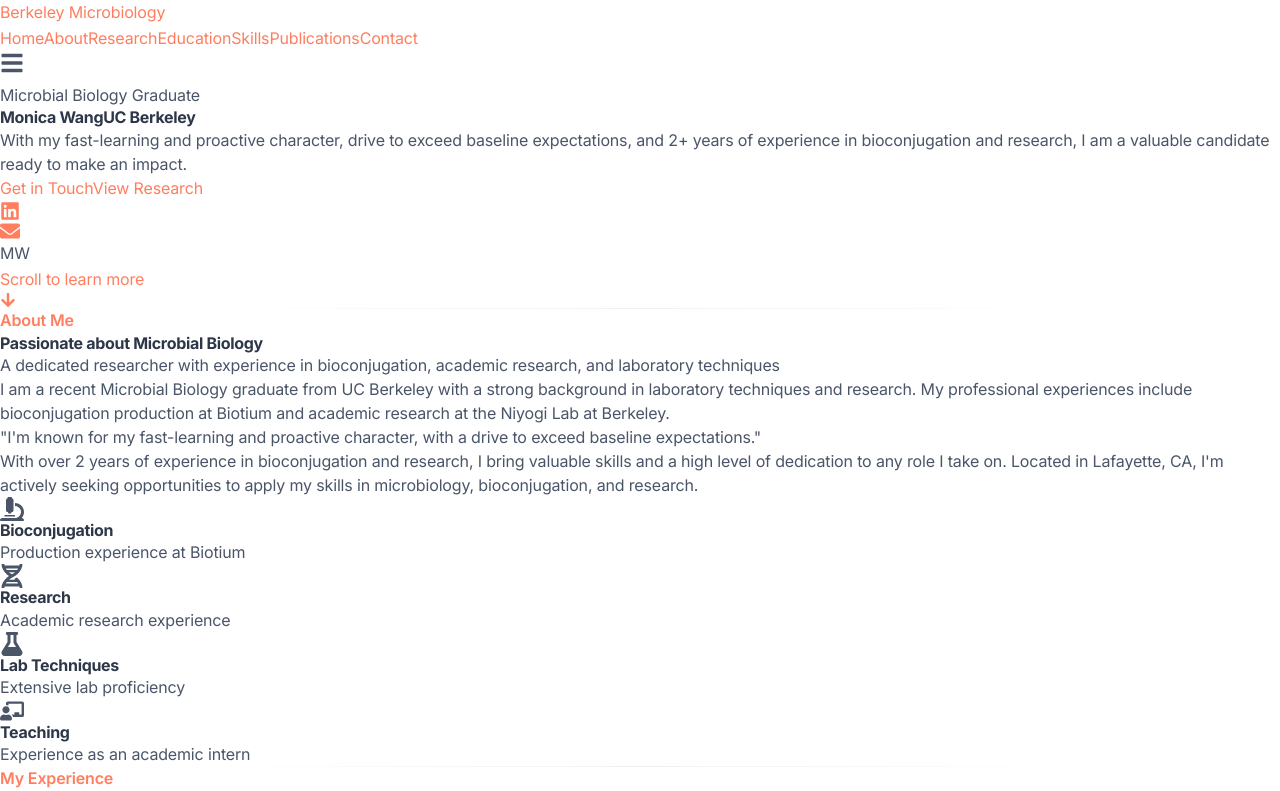
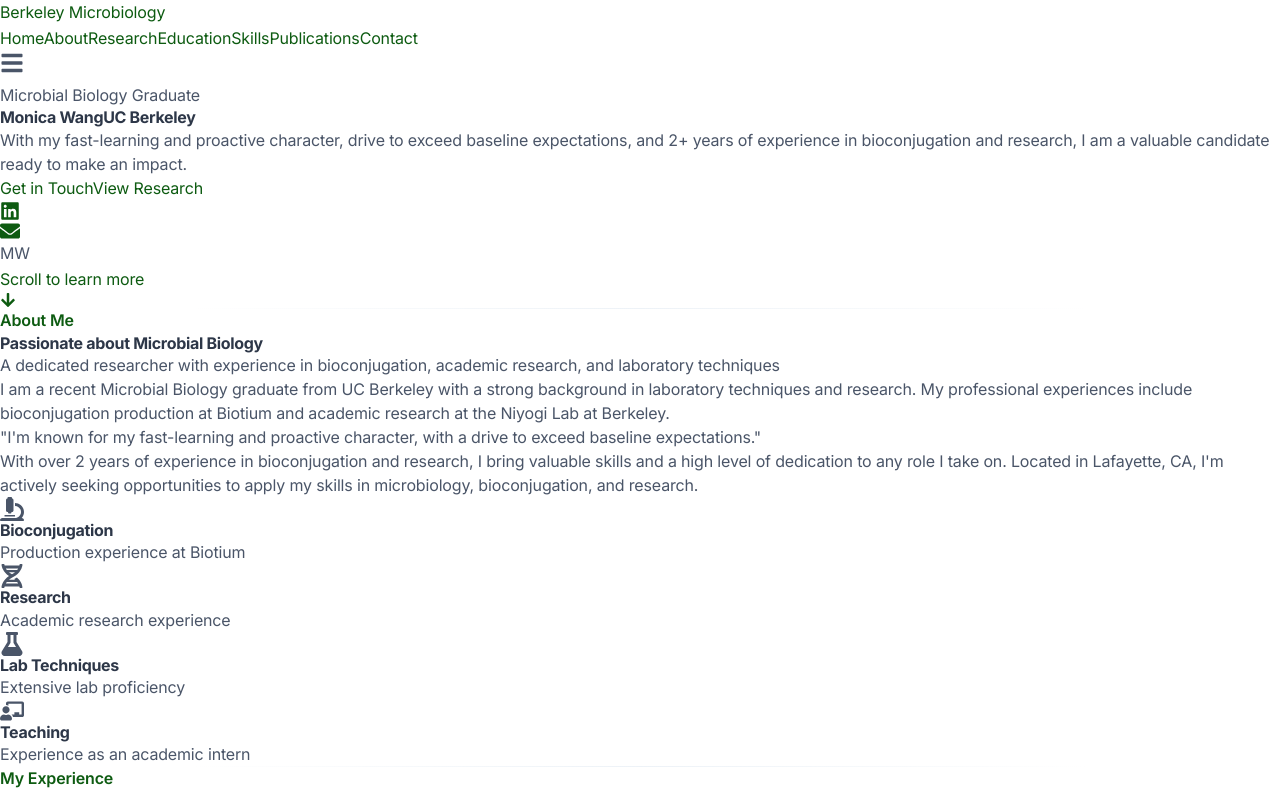
Before and after one commit to aviju888/mw-portfolio, a Next.js app: page / in a window 1280 px wide. Shown: the top 791 px of the page. Built offline with nearby package versions, Linux system fonts and the light colour scheme.

Commit message:
Updated site theme to green color palette (#0D5B11, #187C19, #69B41E, #8DC71E)

```diff
--- a/src/app/globals.css
+++ b/src/app/globals.css
@@ -3,12 +3,13 @@
 @tailwind utilities;
 
 :root {
-  /* Sunset-inspired color palette */
+  /* Green color palette */
   --background: #ffffff;
   --foreground: #323232;
-  --primary: #ff7e5f; /* Sunset orange */
-  --secondary: #765285; /* Twilight purple */
-  --accent: #feb47b; /* Soft golden */
+  --primary: #0D5B11; /* Dark green */
+  --secondary: #187C19; /* Medium green */
+  --accent: #69B41E; /* Light green */
+  --highlight: #8DC71E; /* Brightest green */
   --light-gray: #f8f9fa;
   --medium-gray: #e9ecef;
 
@@ -16,21 +17,21 @@
   --heading-color: #2d3748;
   --text-color: #4a5568;
   --border-color: #edf2f7;
-  --success: #68d391;
+  --success: #0D5B11;
   --error: #fc8181;
-  --sunset-gradient: linear-gradient(135deg, #ff7e5f, #feb47b);
-  --twilight-gradient: linear-gradient(135deg, #6a67ce, #fc636b);
-  --deep-blue: #2c3e50;
-  --soft-pink: #ffafbd;
+  --green-gradient: linear-gradient(135deg, #0D5B11, #8DC71E);
+  --forest-gradient: linear-gradient(135deg, #0D5B11, #69B41E);
+  --moss-gradient: linear-gradient(135deg, #187C19, #8DC71E);
 }
 
 @media (prefers-color-scheme: dark) {
   :root {
     --background: #1a202c;
     --foreground: #f7fafc;
-    --primary: #ff9f7f; /* Brighter sunset orange for dark mode */
-    --secondary: #9b6fac; /* Lighter twilight purple for dark mode */
-    --accent: #ffc89a; /* Brighter soft golden for dark mode */
+    --primary: #187C19; /* Medium green, brighter for dark mode */
+    --secondary: #69B41E; /* Light green for dark mode */
+    --accent: #8DC71E; /* Brightest green for dark mode */
+    --highlight: #a3d83a; /* Even brighter for dark mode */
     --light-gray: #2d3748;
     --medium-gray: #4a5568;
 
@@ -38,7 +39,7 @@
     --heading-color: #f0f4f8;
     --text-color: #e2e8f0;
     --border-color: #4a5568;
-    --success: #38a169;
+    --success: #187C19;
     --error: #e53e3e;
   }
 }
--- a/src/components/About.tsx
+++ b/src/components/About.tsx
@@ -16,7 +16,7 @@
   return (
     <section id="about" className="py-20 md:py-28 bg-white dark:bg-gray-900 relative">
       {/* Subtle corner accent */}
-      <div className="absolute top-0 right-0 w-64 h-64 bg-[var(--accent)] opacity-5 rounded-bl-full"></div>
+      <div className="absolute top-0 right-0 w-64 h-64 bg-[var(--highlight)] opacity-5 rounded-bl-full"></div>
 
       <div className="container-custom">
         <motion.div
@@ -81,7 +81,7 @@
 
             {/* Card 2 */}
             <div className="card card-hover group">
-              <div className="mx-auto w-14 h-14 flex items-center justify-center bg-gradient-to-br from-[var(--primary)] to-[var(--accent)] text-white rounded-xl mb-5 group-hover:scale-110 transition-transform duration-300">
+              <div className="mx-auto w-14 h-14 flex items-center justify-center bg-gradient-to-br from-[var(--primary)] to-[var(--highlight)] text-white rounded-xl mb-5 group-hover:scale-110 transition-transform duration-300">
                 <FaDna size={24} />
               </div>
               <h3 className="font-semibold text-lg mb-2 text-center text-[var(--heading-color)]">Research</h3>
@@ -99,7 +99,7 @@
 
             {/* Card 4 */}
             <div className="card card-hover group">
-              <div className="mx-auto w-14 h-14 flex items-center justify-center bg-gradient-to-br from-[var(--secondary)] to-[var(--primary)] text-white rounded-xl mb-5 group-hover:scale-110 transition-transform duration-300">
+              <div className="mx-auto w-14 h-14 flex items-center justify-center bg-gradient-to-br from-[var(--secondary)] to-[var(--accent)] text-white rounded-xl mb-5 group-hover:scale-110 transition-transform duration-300">
                 <FaChalkboardTeacher size={24} />
               </div>
               <h3 className="font-semibold text-lg mb-2 text-center text-[var(--heading-color)]">Teaching</h3>
--- a/src/components/Contact.tsx
+++ b/src/components/Contact.tsx
@@ -52,7 +52,7 @@
       {/* Decorative background elements */}
       <div className="absolute top-0 right-0 w-full h-64 bg-gradient-to-b from-gray-50 to-transparent dark:from-gray-800 dark:to-transparent opacity-70"></div>
       <div className="absolute bottom-0 left-0 w-96 h-96 bg-[var(--primary)] opacity-5 rounded-full -translate-x-1/2 translate-y-1/3 blur-3xl"></div>
-      <div className="absolute top-40 right-0 w-72 h-72 bg-[var(--accent)] opacity-5 rounded-full translate-x-1/2 -translate-y-1/4 blur-2xl"></div>
+      <div className="absolute top-40 right-0 w-72 h-72 bg-[var(--highlight)] opacity-5 rounded-full translate-x-1/2 -translate-y-1/4 blur-2xl"></div>
 
       <div className="container-custom relative z-10">
         <motion.div
--- a/src/components/Hero.tsx
+++ b/src/components/Hero.tsx
@@ -6,11 +6,11 @@
 const Hero = () => {
   return (
     <section className="relative min-h-screen w-full overflow-hidden flex items-center">
-      {/* Sunset background - simplified gradient that covers viewport exactly */}
-      <div className="absolute inset-0 bg-gradient-to-b from-[#ff7e5f] via-[#feb47b] to-white dark:to-gray-900 z-0"></div>
+      {/* Green gradient background */}
+      <div className="absolute inset-0 bg-gradient-to-b from-[#0D5B11] via-[#187C19] to-[#8DC71E] dark:to-gray-900 z-0"></div>
 
-      {/* Decorative elements - contained within viewport */}
-      <div className="absolute inset-0 bg-[url('/images/subtle-nature-pattern.svg')] bg-repeat opacity-5 z-0"></div>
+      {/* Decorative elements */}
+      <div className="absolute inset-0 bg-[url('/images/subtle-nature-pattern.svg')] bg-repeat opacity-10 z-0"></div>
       <div className="absolute bottom-0 left-0 right-0 h-64 bg-gradient-to-t from-white dark:from-gray-900 to-transparent z-0"></div>
 
       <div className="container mx-auto px-4 sm:px-6 lg:px-8 relative z-10 w-full">
@@ -63,7 +63,7 @@
           >
             <div className="relative w-64 h-64 md:w-80 md:h-80 overflow-hidden rounded-2xl shadow-xl border-4 border-white/30">
               {/* Replace with actual profile image */}
-              <div className="w-full h-full bg-gradient-to-br from-[var(--secondary)] to-[var(--primary)] flex items-center justify-center text-white text-6xl font-bold">
+              <div className="w-full h-full bg-gradient-to-br from-[var(--secondary)] to-[var(--highlight)] flex items-center justify-center text-white text-6xl font-bold">
                 <div className="relative z-10">MW</div>
               </div>
               {/* Uncomment when you have an image
--- a/src/components/Research.tsx
+++ b/src/components/Research.tsx
@@ -61,7 +61,7 @@
       ],
       image: "/images/research3.jpg",
       icon: <FaPalette size={20} />,
-      color: "from-[var(--accent)] to-[var(--secondary)]"
+      color: "from-[var(--highlight)] to-[var(--secondary)]"
     }
   ];
 
@@ -69,7 +69,7 @@
     <section id="research" className="py-20 md:py-28 bg-white dark:bg-gray-900 relative">
       {/* Decorative elements */}
       <div className="absolute bottom-0 right-0 w-full h-64 bg-gradient-to-t from-gray-50 to-transparent dark:from-gray-800 dark:to-transparent opacity-70"></div>
-      <div className="absolute top-1/3 left-0 w-48 h-48 bg-[var(--accent)] opacity-5 rounded-full"></div>
+      <div className="absolute top-1/3 left-0 w-48 h-48 bg-[var(--highlight)] opacity-5 rounded-full"></div>
 
       <div className="container-custom relative z-10">
         <motion.div
@@ -156,7 +156,7 @@
                     <ul className="space-y-3 text-[var(--text-color)]">
                       {project.highlights.map((highlight, index) => (
                         <li key={index} className="flex items-start group">
-                          <span className="inline-block w-2 h-2 bg-gradient-to-br from-[var(--primary)] to-[var(--accent)] rounded-full mt-2 mr-3 flex-shrink-0 group-hover:scale-125 transition-transform"></span>
+                          <span className="inline-block w-2 h-2 bg-gradient-to-br from-[var(--primary)] to-[var(--highlight)] rounded-full mt-2 mr-3 flex-shrink-0 group-hover:scale-125 transition-transform"></span>
                           <span>{highlight}</span>
                         </li>
                       ))}
@@ -183,15 +183,6 @@
                         </p>
                       </div>
                     </div>
-
-                    {/* Uncomment when you have actual images
-                    <Image
-                      src={project.image}
-                      alt={project.title}
-                      fill
-                      className="object-cover"
-                    />
-                    */}
                   </div>
                 </motion.div>
               </Tab.Panel>
```
Also changed, not shown: 1 other file (tests, documents, lock files or other folders).
